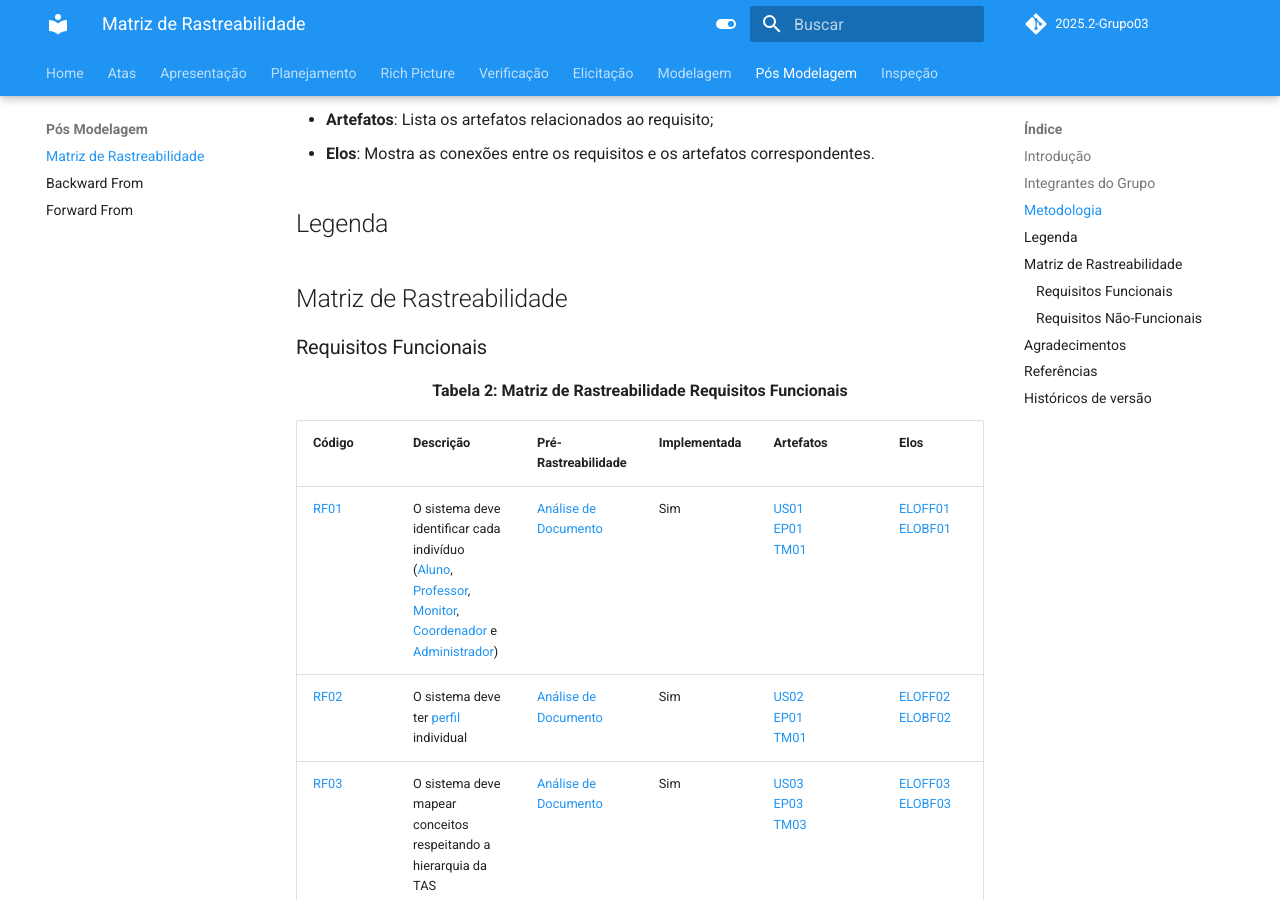
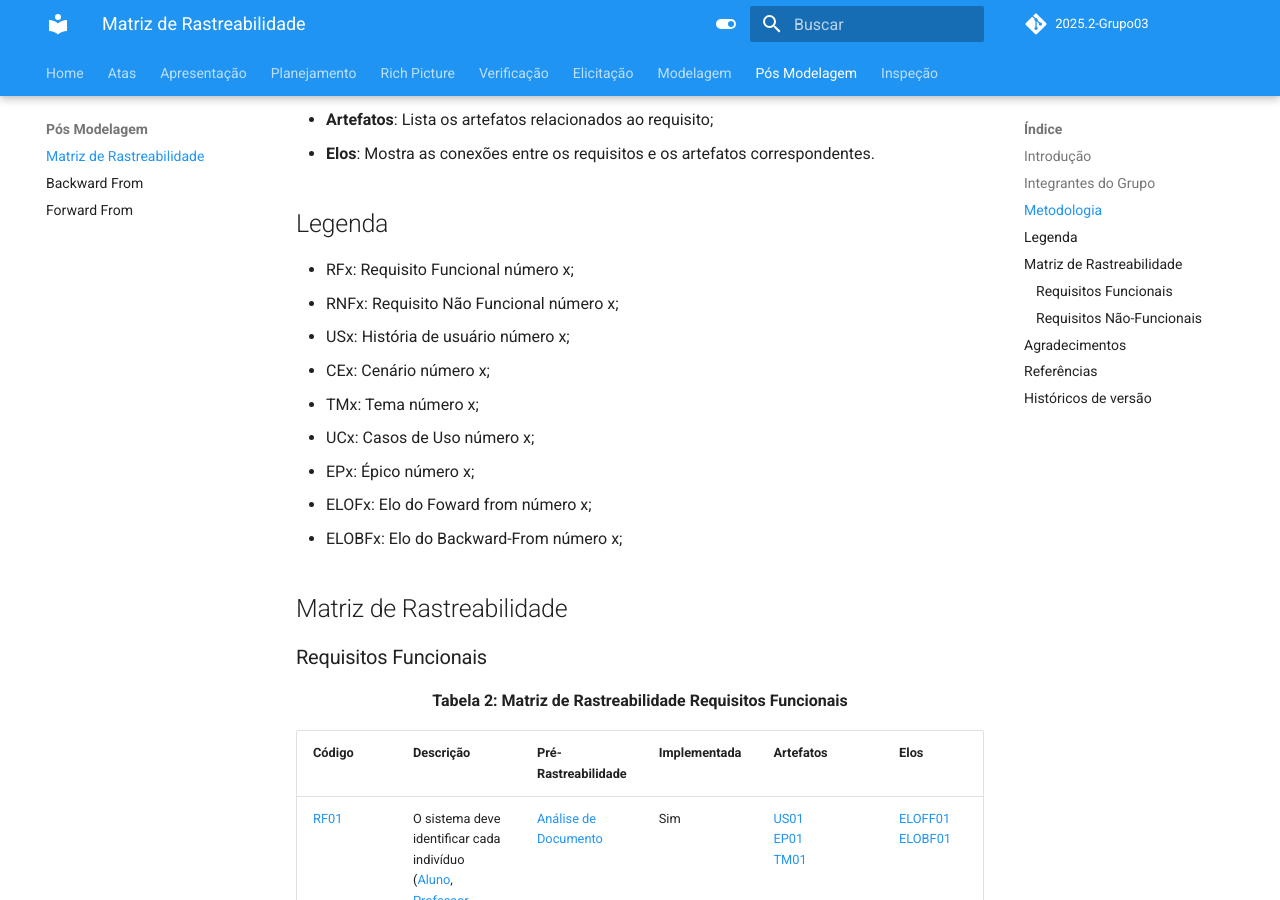
Before and after one commit to Requisitos-de-Software/2025.2-Grupo03, an MkDocs documentation site: the page built from docs/Pos-modelagem/matriz_de_rastreabilidade.md, in a window 1280 px wide and 900 px high, scrolled down 1585 px. Built offline with MkDocs 1.6.1 and Material for MkDocs 9.7.7, drawn with Linux system fonts in a browser that asks for light colours; comment, search, counter and statistics services are not loaded.

Commit message:
Update matriz_de_rastreabilidade.md

```diff
--- a/docs/Pos-modelagem/matriz_de_rastreabilidade.md
+++ b/docs/Pos-modelagem/matriz_de_rastreabilidade.md
@@ -41,6 +41,16 @@ A matriz é composta por 7 colunas, descritas a seguir:
 - **Elos**: Mostra as conexões entre os requisitos e os artefatos correspondentes.
 
 ## Legenda
+
+- RFx: Requisito Funcional número x;
+- RNFx: Requisito Não Funcional número x;
+- USx: História de usuário número x;
+- CEx: Cenário número x;
+- TMx: Tema número x;
+- UCx: Casos de Uso número x;
+- EPx: Épico número x;
+- ELOFx: Elo do Foward from número x;
+- ELOBFx: Elo do Backward-From número x;
 
 ## Matriz de Rastreabilidade
 
```
